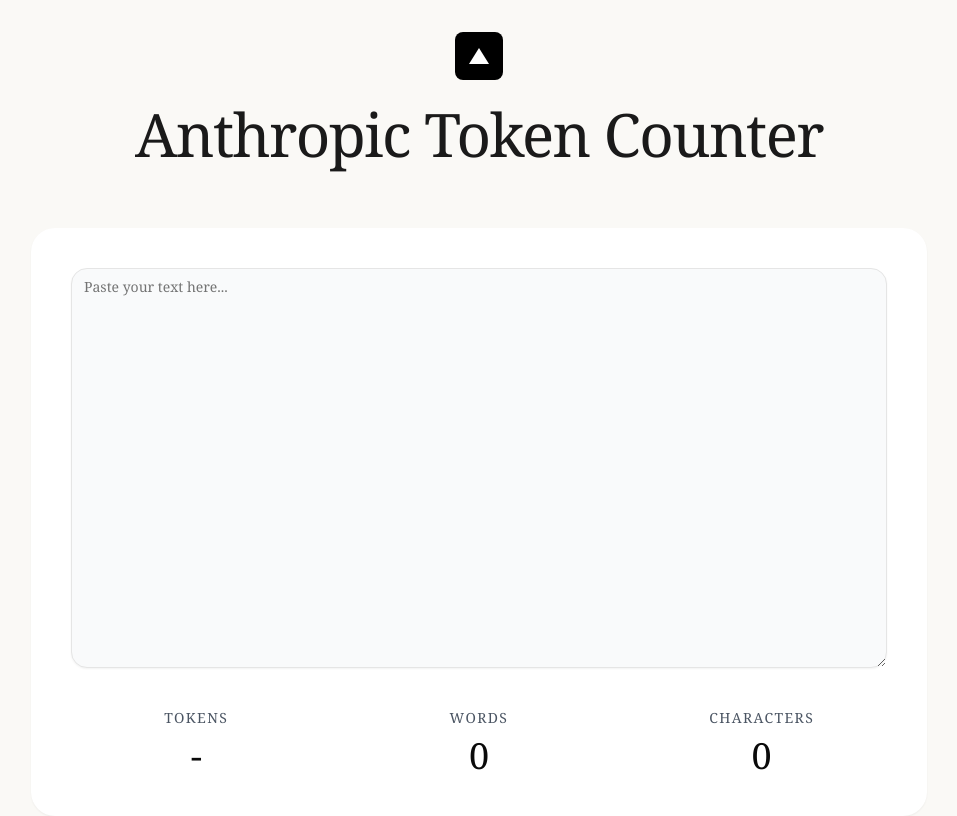
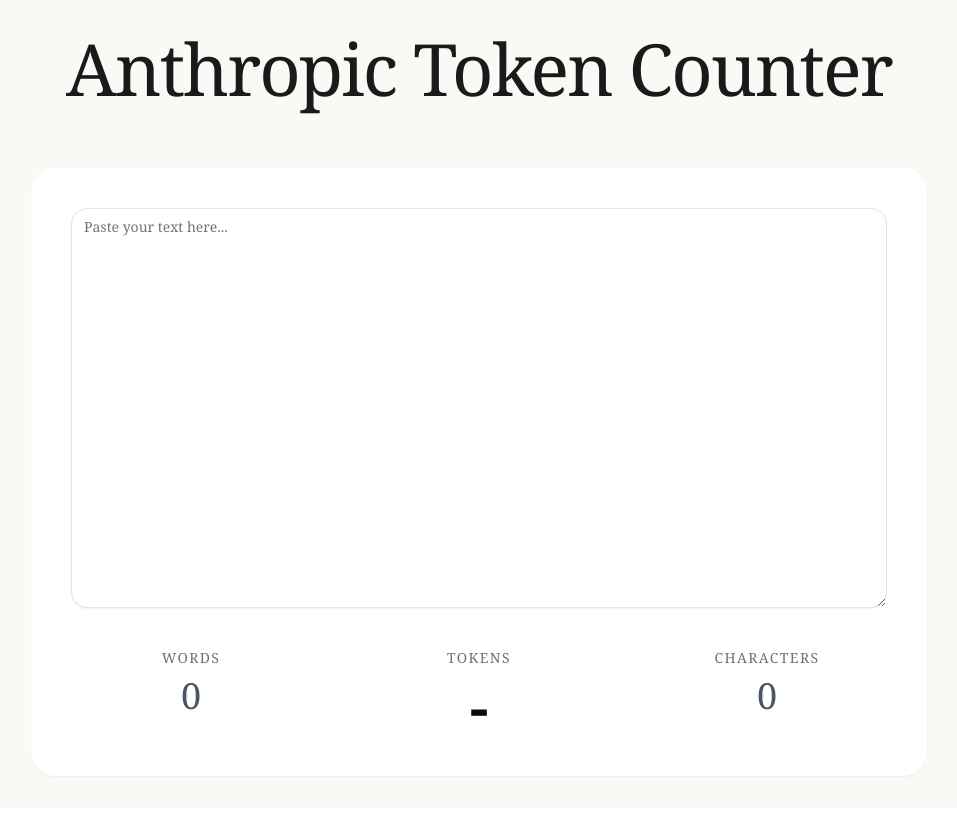
Before and after one commit to jerhadf/token-counter, a Next.js app: page / in a window 1280 px wide. Shown: the top 816 px of the page, without its empty margins (161-1118 px from the left). Built offline with nearby package versions, Linux system fonts and the light colour scheme.

Commit message:
Interface improvements

```diff
--- a/app/api/count-tokens/route.ts
+++ b/app/api/count-tokens/route.ts
@@ -5,18 +5,24 @@
   apiKey: process.env.ANTHROPIC_API_KEY
 })
 
+const MODEL = "claude-3-5-sonnet-20241022"
+
 export async function POST(req: Request) {
   try {
     const { text } = await req.json()
 
+    console.log("Making Anthropic API request for text:", text)
+
     const response = await client.beta.messages.countTokens({
       betas: ["token-counting-2024-11-01"],
-      model: "claude-3-5-sonnet-20241022",
+      model: MODEL,
       messages: [{
         role: "user",
         content: text
       }]
     })
+
+    console.log("Anthropic API response:", response)
 
     return NextResponse.json({ tokens: response.input_tokens })
   } catch (error) {
--- a/components/token-counter.tsx
+++ b/components/token-counter.tsx
@@ -5,26 +5,25 @@
 import { Card } from "@/components/ui/card";
 import { AlertCircle } from "lucide-react";
 
-// fetches token count from api for given text
 async function getTokenCount(text: string): Promise<number> {
   try {
-    // make post request to token counting endpoint
+    console.log(
+      "Sending request to Anthropic API with text:",
+      text.substring(0, 100) + "..."
+    );
+
     const res = await fetch("/api/count-tokens", {
       method: "POST",
-      headers: {
-        "Content-Type": "application/json",
-      },
+      headers: { "Content-Type": "application/json" },
       body: JSON.stringify({ text }),
     });
 
-    // throw error if request failed
     if (!res.ok) throw new Error("Failed to fetch token count");
+    const data = await res.json();
 
-    // extract and return token count from response
-    const data = await res.json();
+    console.log("Received response from Anthropic API:", data);
     return data.tokens;
   } catch (error) {
-    // log and re-throw any errors
     console.error("Error fetching token count:", error);
     throw error;
   }
@@ -36,21 +35,16 @@
   const [error, setError] = useState<string | null>(null);
   const [isPending, startTransition] = useTransition();
 
-  // handles text input changes and updates token count
   const handleTextChange = (value: string) => {
-    // update text state and clear any previous errors
     setText(value);
     setError(null);
 
-    // start async transition to count tokens
     startTransition(async () => {
       if (value.trim()) {
         try {
-          // get token count from api and update state
           const count = await getTokenCount(value);
           setTokenCount(count);
         } catch (error) {
-          // handle api errors by showing message and clearing count
           setError(
             `Failed to count tokens: ${
               error instanceof Error ? error.message : "Unknown error"
@@ -59,7 +53,6 @@
           setTokenCount(null);
         }
       } else {
-        // clear token count if text is empty
         setTokenCount(null);
       }
     });
@@ -69,13 +62,10 @@
   const charCount = text.length;
 
   return (
-    <div className="min-h-screen bg-[#FAF9F6] text-[#1A1A1A] font-serif p-8">
-      <div className="max-w-4xl mx-auto space-y-16">
-        <header className="text-center space-y-6">
-          <div className="size-12 mx-auto bg-black rounded-lg flex items-center justify-center">
-            <div className="w-0 h-0 border-l-[10px] border-l-transparent border-b-[16px] border-b-white border-r-[10px] border-r-transparent" />
-          </div>
-          <h1 className="text-6xl font-normal tracking-tight">
+    <div className="min-h-screen bg-[#FAF9F6] text-[#1A1A1A] font-serif p-8 flex items-center justify-center">
+      <div className="max-w-4xl w-full space-y-16">
+        <header className="text-center">
+          <h1 className="text-7xl font-normal tracking-tight font-serif">
             Anthropic Token Counter
           </h1>
         </header>
@@ -86,33 +76,41 @@
               value={text}
               onChange={(e) => handleTextChange(e.target.value)}
               placeholder="Paste your text here..."
-              className="min-h-[400px] text-lg leading-relaxed rounded-2xl bg-gray-50
-                            focus:ring-1 focus:ring-black focus:bg-white
-                           hover:bg-gray-50/80 resize-y"
+              className="min-h-[400px] text-xl leading-relaxed rounded-2xl
+                        bg-white border border-neutral-200
+                        focus:ring-2 focus:ring-[#AE5530]/20 focus:border-[#AE5530]/30
+                        hover:border-neutral-300 resize-y transition-shadow duration-300
+                        placeholder:text-neutral-500"
             />
 
             {error && (
-              <div className="p-4 bg-red-50 border border-neutral-200 border-red-100 rounded-xl flex items-center text-red-900 text-sm dark:border-neutral-800">
+              <div className="p-4 bg-red-50 border border-red-100 rounded-xl flex items-center text-red-900 text-sm">
                 <AlertCircle className="w-4 h-4 mr-2 flex-shrink-0" />
                 <span>{error}</span>
               </div>
             )}
 
-            <div className="grid grid-cols-3 gap-8">
+            <div className="grid grid-cols-3 gap-12">
               {[
+                { label: "WORDS", value: wordCount },
                 { label: "TOKENS", value: tokenCount },
-                { label: "WORDS", value: wordCount },
                 { label: "CHARACTERS", value: charCount },
               ].map(({ label, value }) => (
                 <div key={label} className="text-center">
-                  <div className="text-sm tracking-widest text-gray-600 mb-2">
+                  <div className="text-sm tracking-widest text-gray-500 mb-2">
                     {label}
                   </div>
-                  <div className="text-4xl tabular-nums">
+                  <div
+                    className={`tabular-nums ${
+                      label === "TOKENS"
+                        ? "text-6xl font-semibold"
+                        : "text-4xl text-gray-600"
+                    }`}
+                  >
                     {label === "TOKENS" && isPending
                       ? "..."
                       : value !== null
-                      ? value
+                      ? value.toLocaleString()
                       : "-"}
                   </div>
                 </div>
```
Also changed, not shown: app/claude.png (added).
